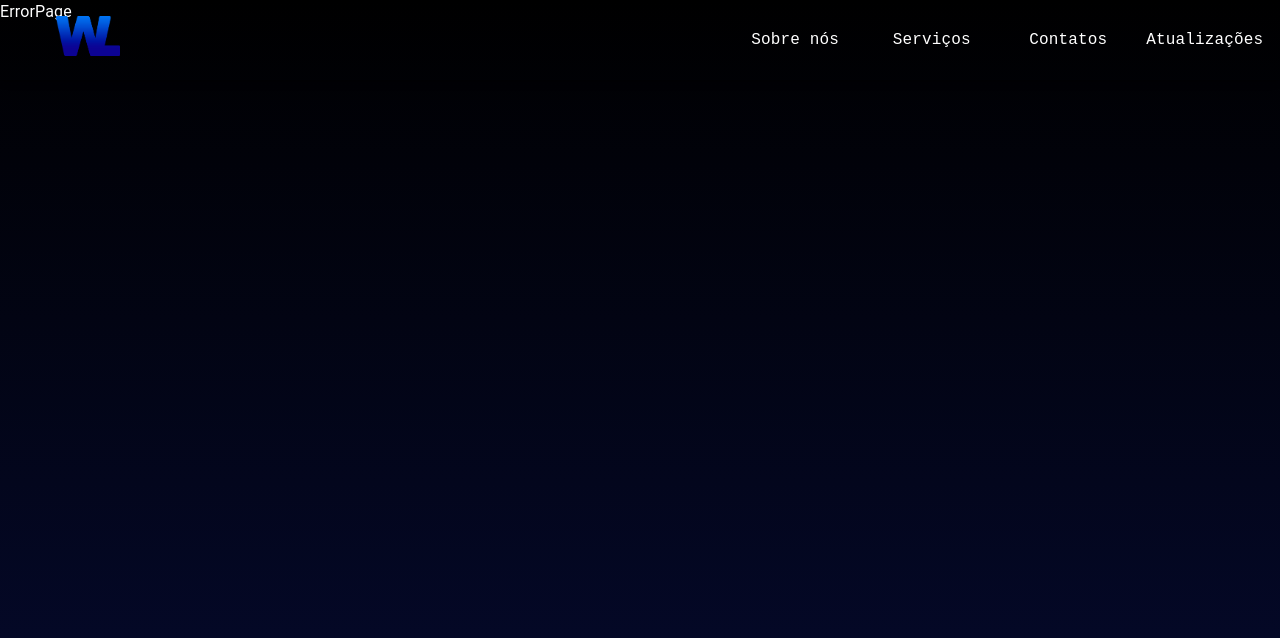
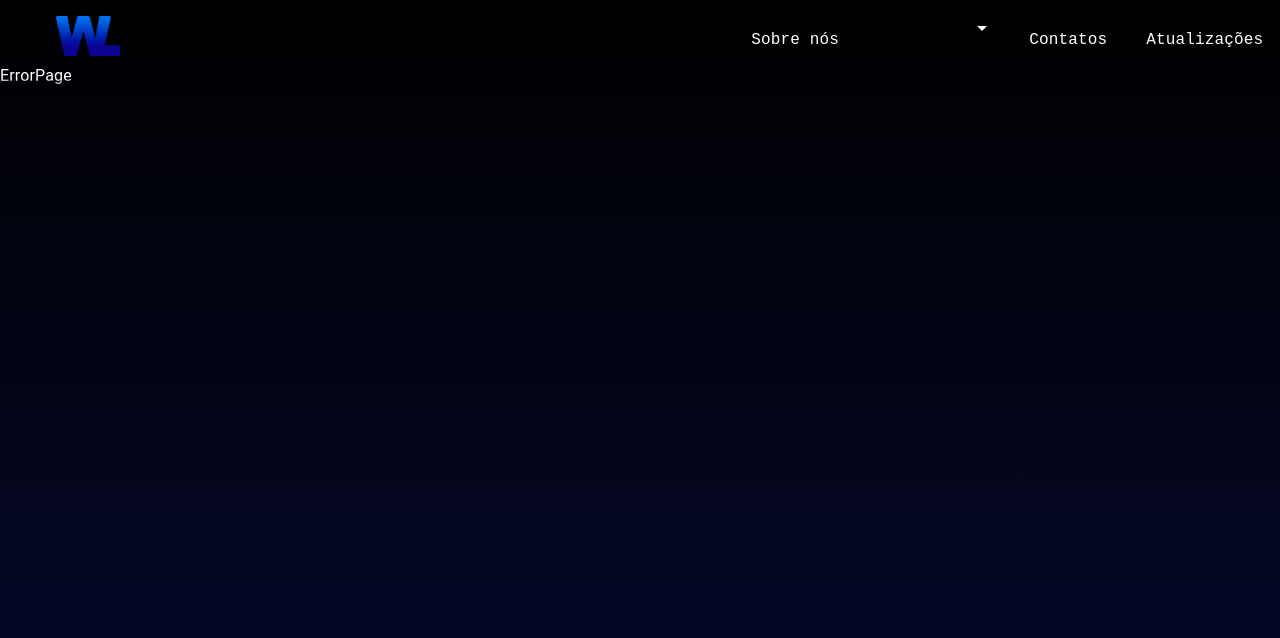
Before and after one commit to digital-while/site-oficial, a React (Create React App) app: page /error in a window 1280 px wide. Shown: the top 638 px of the page. Built offline with nearby package versions, Linux system fonts and the light colour scheme.

Commit message:
updated navbar

```diff
--- a/src/components/NavBar/navBar.tsx
+++ b/src/components/NavBar/navBar.tsx
@@ -18,6 +18,7 @@ import MenuIcon from '@mui/icons-material/Menu';
 import Toolbar from '@mui/material/Toolbar';
 import Typography from '@mui/material/Typography';
 import Button from '@mui/material/Button';
+import SelectComponent from "../select";
 
 interface Props {
     /**
@@ -94,7 +95,7 @@ export default function NavBar(props: Props) {
                         <Link className="option-nav" to="/menu">Sobre nós</Link>
                     </li>
                     <li className="container-desktop">
-                        <Link className="option-nav" to="/admin">Serviços</Link>
+                        <SelectComponent/>
                     </li>
                     <li className="container-desktop">
                         <Link className="option-nav" to="/">Contatos</Link>
@@ -123,6 +124,9 @@ export default function NavBar(props: Props) {
             {drawer}
             </Drawer>
         </Box>
+        <Box component="main">
+            <Toolbar />
+        </Box>
         </Box>
 
     );
--- /dev/null
+++ b/src/components/select/index.tsx
@@ -0,0 +1,33 @@
+import * as React from 'react';
+import Box from '@mui/material/Box';
+import InputLabel from '@mui/material/InputLabel';
+import MenuItem from '@mui/material/MenuItem';
+import FormControl from '@mui/material/FormControl';
+import Select, { SelectChangeEvent } from '@mui/material/Select';
+
+export default function SelectComponent() {
+    const [age, setAge] = React.useState('');
+
+    const handleChange = (event: SelectChangeEvent) => {
+        setAge(event.target.value as string);
+    };
+
+    return (
+        <Box sx={{ minWidth: 120 }}>
+        <FormControl fullWidth>
+            <Select
+            labelId="demo-simple-select-label"
+            id="demo-simple-select"
+            value={age}
+            label="Age"
+            onChange={handleChange}
+            >
+            <MenuItem value={10}>Social Media</MenuItem>
+            <MenuItem value={20}>Gestão de tráfego</MenuItem>
+            <MenuItem value={30}>Design</MenuItem>
+            <MenuItem value={30}>Sites</MenuItem>
+            </Select>
+        </FormControl>
+        </Box>
+    );
+}
--- a/src/pages/admin/index.tsx
+++ b/src/pages/admin/index.tsx
@@ -4,7 +4,9 @@ export default function Admin() {
     return (
         <>
             <NavBar/>
-            <h1>Admin</h1>
+            <main>
+                <h1>Admin</h1>
+            </main>
         </>
     )
 }
--- a/src/pages/productPage/index.tsx
+++ b/src/pages/productPage/index.tsx
@@ -30,7 +30,7 @@ export const ProductPage = () => {
     if (!productClass) {
       navigate("/error");
     }
-  }, []);
+  }, [product]);
 
   return (
     <>
```
